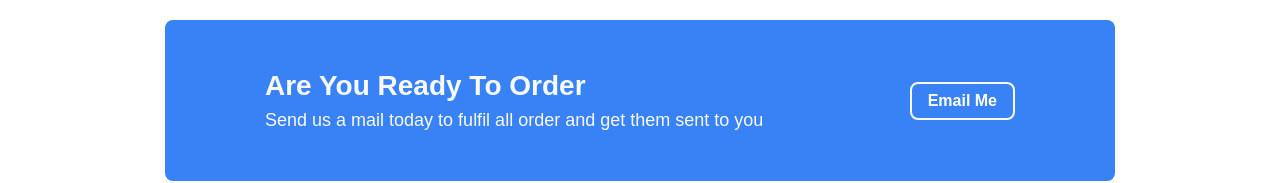
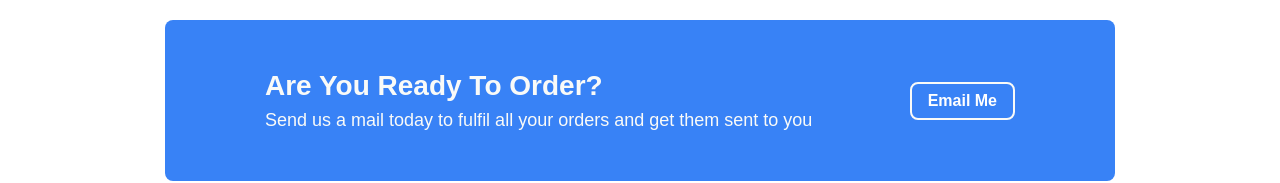
Before and after one commit to mark-akom/landing-page, a plain HTML site: page index.html in a window 1280 px wide. Shown: the part 1617-1800 px from the top of the page. Drawn offline with Linux system fonts and the light colour scheme.

Commit message:
made some changes to the text in the call to action section.

```diff
--- a/index.html
+++ b/index.html
@@ -67,8 +67,8 @@
     <div class="call-to-action">
         <div class="cta-container">
             <div class="cta-text-content">
-                <h2 class="cta-heading">Are You Ready To Order</h2>
-                <p class="cta-text">Send us a mail today to fulfil all order and get them sent to you</p>
+                <h2 class="cta-heading">Are You Ready To Order?</h2>
+                <p class="cta-text">Send us a mail today to fulfil all your orders and get them sent to you</p>
             </div>
             <button class="btn">Email Me</button>
         </div>
```
